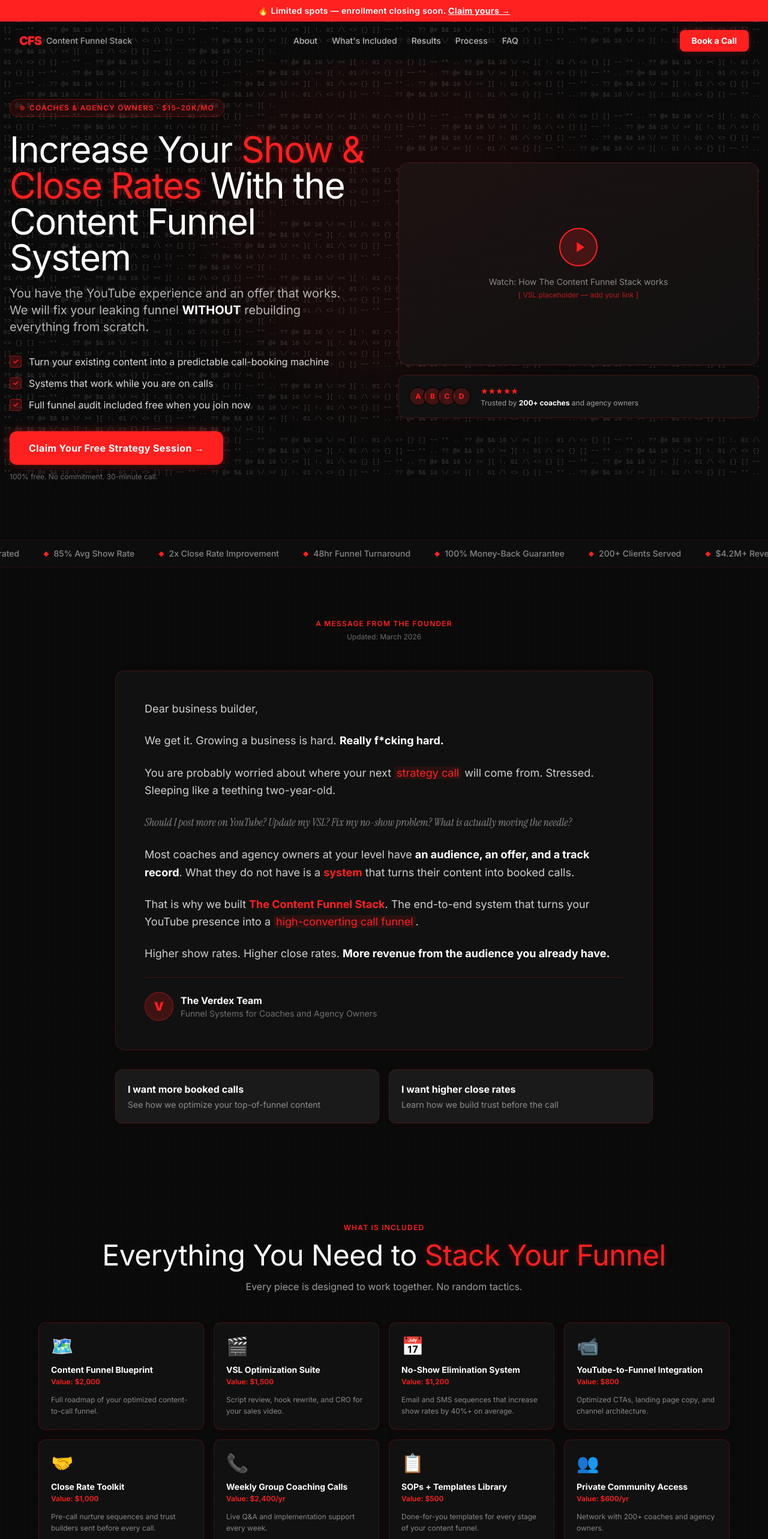
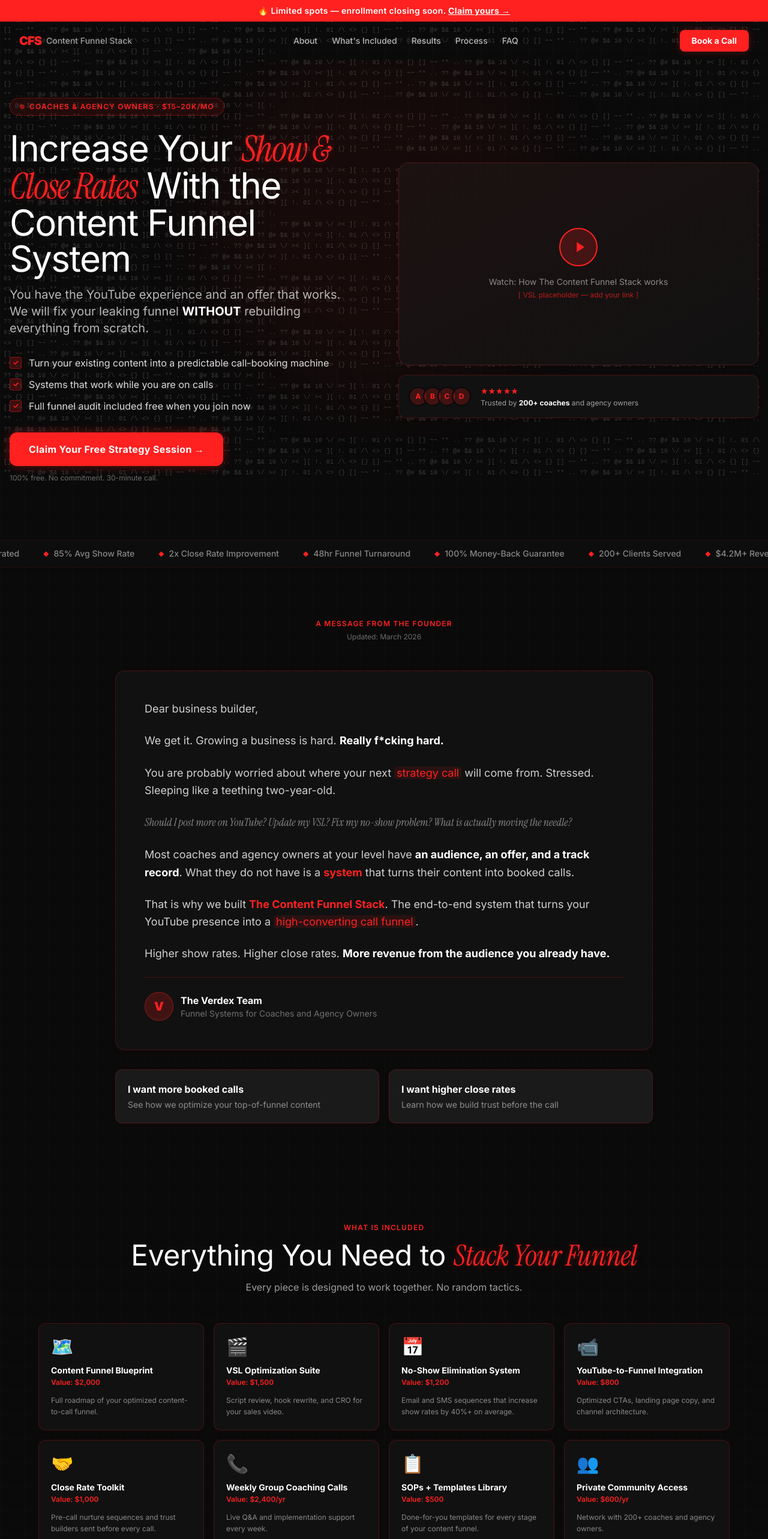
Before and after one commit to mikeyxanthony/content-funnel-stack, a Next.js app: page / in a window 1280 px wide. Shown: the top 2566 px of the page at 60% size. Built offline with nearby package versions, Linux system fonts and the light colour scheme.

Commit message:
feat: add serif-highlight + inline font style to red accent spans (Hero, Offer, Testimonials, WhoIsThisFor)

```diff
--- a/src/components/Hero.tsx
+++ b/src/components/Hero.tsx
@@ -1,3 +1,5 @@
+const SF = { fontFamily: "'Instrument Serif', Georgia, serif", fontStyle: "italic" } as const;
+
 export default function Hero() {
   return (
     <section className="relative min-h-screen flex flex-col justify-center pt-8 pb-16 px-4 overflow-hidden">
@@ -5,13 +7,14 @@ export default function Hero() {
       <div className="max-w-7xl mx-auto w-full">
         <div className="grid lg:grid-cols-2 gap-12 items-center">
           <div className="animate-fade-in-up">
-            {/* Pill — single line */}
             <div className="inline-flex items-center gap-2 bg-[#FF2020]/10 border border-[#FF2020]/30 rounded-full px-4 py-1.5 mb-6">
               <span className="w-2 h-2 bg-[#FF2020] rounded-full animate-pulse flex-shrink-0" />
-              <span className="text-[#FF2020] text-xs font-semibold uppercase tracking-widest whitespace-nowrap">Coaches &amp; Agency Owners · $15–20k/mo</span>
+              <span className="text-[#FF2020] text-xs font-semibold uppercase tracking-widest whitespace-nowrap">Coaches &amp; Agency Owners &middot; $15&ndash;20k/mo</span>
             </div>
             <h1 className="text-4xl sm:text-5xl lg:text-6xl leading-[1.05] mb-4 tracking-tight">
-              Increase Your <span className="text-[#FF2020] neon-glow">Show &amp; Close Rates</span> With the Content Funnel System
+              Increase Your{" "}
+              <span className="text-[#FF2020] neon-glow serif-highlight" style={SF}>Show &amp; Close Rates</span>{" "}
+              With the Content Funnel System
             </h1>
             <p className="text-white/70 text-lg sm:text-xl leading-relaxed mb-8 max-w-xl">
               You have the YouTube experience and an offer that works. We will fix your leaking funnel <strong className="text-white">WITHOUT</strong> rebuilding everything from scratch.
--- a/src/components/Offer.tsx
+++ b/src/components/Offer.tsx
@@ -1,3 +1,5 @@
+const SF = { fontFamily: "'Instrument Serif', Georgia, serif", fontStyle: "italic" } as const;
+
 const items = [
   {name:"Content Funnel Blueprint",value:"$2,000",desc:"Full roadmap of your optimized content-to-call funnel.",icon:"🗺️"},
   {name:"VSL Optimization Suite",value:"$1,500",desc:"Script review, hook rewrite, and CRO for your sales video.",icon:"🎬"},
@@ -14,7 +16,7 @@ export default function Offer() {
       <div className="max-w-6xl mx-auto">
         <div className="text-center mb-12">
           <span className="text-[#FF2020] text-xs font-semibold uppercase tracking-widest">What is Included</span>
-          <h2 className="text-3xl sm:text-4xl lg:text-5xl mt-3 mb-4">Everything You Need to <span className="text-[#FF2020] neon-glow">Stack Your Funnel</span></h2>
+          <h2 className="text-3xl sm:text-4xl lg:text-5xl mt-3 mb-4">Everything You Need to{" "}<span className="text-[#FF2020] neon-glow serif-highlight" style={SF}>Stack Your Funnel</span></h2>
           <p className="text-white/60 max-w-xl mx-auto">Every piece is designed to work together. No random tactics.</p>
         </div>
         <div className="grid sm:grid-cols-2 lg:grid-cols-4 gap-4 mb-10">
@@ -30,7 +32,7 @@ export default function Offer() {
           <p className="text-white/50 text-sm mb-2">Total Value</p>
           <p className="text-5xl text-white line-through opacity-40">$10,000+</p>
           <p className="text-white/50 text-sm mt-4 mb-2">Your Investment Today</p>
-          <p className="text-5xl text-[#FF2020] neon-glow">Book a Free Call</p>
+          <p className="text-5xl neon-glow serif-highlight" style={{...SF, color:'#FF2020'}}>Book a Free Call</p>
           <p className="text-white/40 text-sm mt-3">Get a custom quote on your 30-min strategy session</p>
           <a href="#cta" className="neon-btn mt-6 px-8 py-4 rounded-xl text-base font-black pulse-glow">Claim Your Free Strategy Session</a>
           <p className="text-white/30 text-xs mt-3">100% Money-Back Guarantee</p>
--- a/src/components/Testimonials.tsx
+++ b/src/components/Testimonials.tsx
@@ -1,3 +1,5 @@
+const SF = { fontFamily: "'Instrument Serif', Georgia, serif", fontStyle: "italic" } as const;
+
 const testimonials = [
   {name:"Alex R.",role:"Business Coach, $18k/mo",avatar:"A",text:"My show rate went from 55% to 87% in the first 30 days. The no-show elimination system alone paid for everything 10x over.",stars:5},
   {name:"Maria C.",role:"Agency Owner, $22k/mo",avatar:"M",text:"I had traffic but no system to convert it. Booked 14 calls in the first week after implementing the YouTube funnel integration.",stars:5},
@@ -12,7 +14,7 @@ export default function Testimonials() {
       <div className="max-w-7xl mx-auto">
         <div className="text-center mb-12">
           <span className="text-[#FF2020] text-xs font-semibold uppercase tracking-widest">Social Proof</span>
-          <h2 className="text-3xl sm:text-4xl mt-3 mb-4">Real Results From <span className="text-[#FF2020] neon-glow">Real People</span></h2>
+          <h2 className="text-3xl sm:text-4xl mt-3 mb-4">Real Results From{" "}<span className="text-[#FF2020] neon-glow serif-highlight" style={SF}>Real People</span></h2>
         </div>
         <div className="grid sm:grid-cols-2 lg:grid-cols-3 gap-5">
           {testimonials.map((t) => (
--- a/src/components/WhoIsThisFor.tsx
+++ b/src/components/WhoIsThisFor.tsx
@@ -1,3 +1,5 @@
+const SF = { fontFamily: "'Instrument Serif', Georgia, serif", fontStyle: "italic" } as const;
+
 const forList = ["Coaches or agency owners doing $15-20k/mo","You have a YouTube channel with an existing audience","Booking calls but struggling with no-shows or low close rates","You have a proven offer but your funnel is unoptimized","You want systems not more content to create","Willing to implement and take action in 30 days or less"];
 const notForList = ["Complete beginners with no offer or results","People looking for overnight results with zero effort","Those wanting to outsource everything and stay hands-off","Anyone not willing to show up to weekly calls"];
 export default function WhoIsThisFor() {
@@ -6,7 +8,7 @@ export default function WhoIsThisFor() {
       <div className="max-w-5xl mx-auto">
         <div className="text-center mb-12">
           <span className="text-[#FF2020] text-xs font-semibold uppercase tracking-widest">Is This For You?</span>
-          <h2 className="text-3xl sm:text-4xl mt-3">This Is <span className="text-[#FF2020] neon-glow">Specifically Built</span> For You If</h2>
+          <h2 className="text-3xl sm:text-4xl mt-3">This Is{" "}<span className="text-[#FF2020] neon-glow serif-highlight" style={SF}>Specifically Built</span>{" "}For You If</h2>
         </div>
         <div className="grid md:grid-cols-2 gap-6">
           <div className="neon-border rounded-2xl bg-[#111111] p-8">
```
